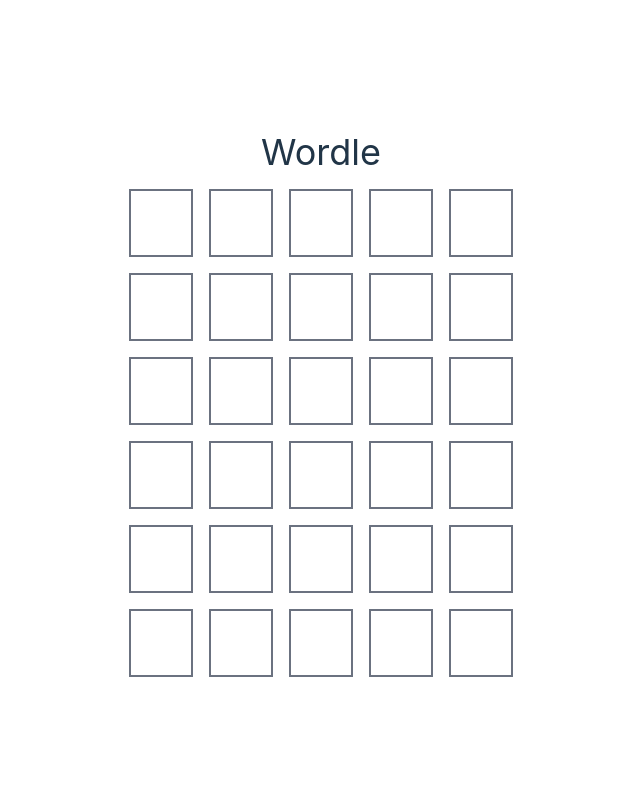
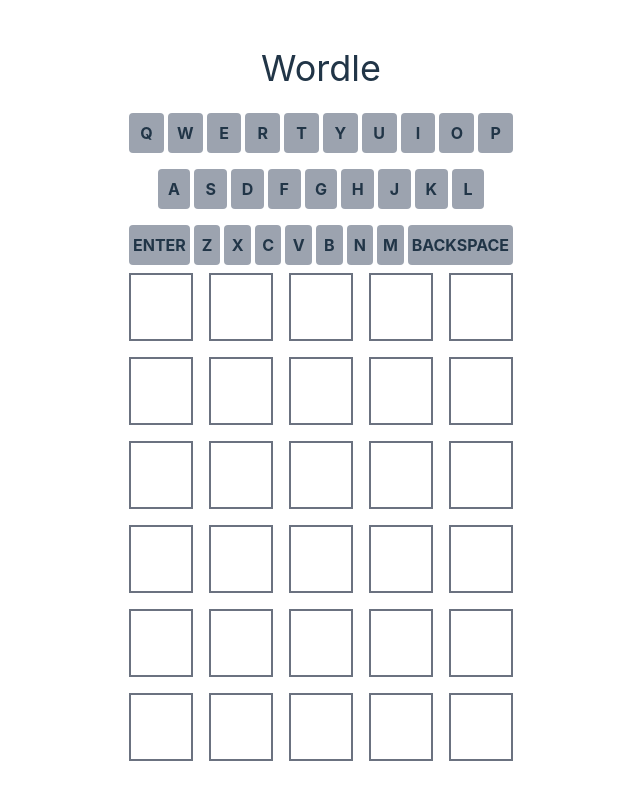
Before and after one commit to axvg/wordle-rt, a React (Vite) app: page / in a window 1280 px wide. Shown: the whole page, without its empty margins (319-959 px from the left). Built offline with nearby package versions, Linux system fonts and the light colour scheme.

Commit message:
add Keyboard comp

```diff
--- a/src/App.tsx
+++ b/src/App.tsx
@@ -1,5 +1,6 @@
 import { ChangeEvent, useEffect, useState } from "react";
 import "./App.css";
+import Keyboard from "./components/Keyboard";
 import WordRow, { LETTER_LENGTH } from "./components/WordRow";
 import { gameStateEnum, useWordContext } from "./context/wordContext";
 import useGuess from "./hooks/useGuess";
@@ -74,6 +75,8 @@
       <header className="border-b border-white pb-2 my-2">
         <h1 className="text-4xl text-center">Wordle</h1>
       </header>
+
+      <Keyboard />
       <main className="grid grid-rows-6 gap-4">
         {rows.map(({ guess, result }, i) => (
           <WordRow
--- /dev/null
+++ b/src/components/Keyboard.tsx
@@ -0,0 +1,32 @@
+export default function Keyboard() {
+  return (
+    <div className="flex flex-col">
+      {keyboardKeys.map((kRow, i) => {
+        return (
+          <div className="flex my-2 justify-center space-x-1" key={i}>
+            {kRow.map((key, i) => {
+              let styles = "rounded font-bold uppercase flex-1 py-2";
+
+              if (key === "") {
+                styles += " pointer-events-none";
+              } else {
+                styles += " bg-gray-400 px-1";
+              }
+              return (
+                <button className={styles} key={i}>
+                  {key}
+                </button>
+              );
+            })}
+          </div>
+        );
+      })}
+    </div>
+  );
+}
+
+const keyboardKeys = [
+  ["q", "w", "e", "r", "t", "y", "u", "i", "o", "p"],
+  ["", "a", "s", "d", "f", "g", "h", "j", "k", "l", ""],
+  ["Enter", "z", "x", "c", "v", "b", "n", "m", "Backspace"],
+];
```
